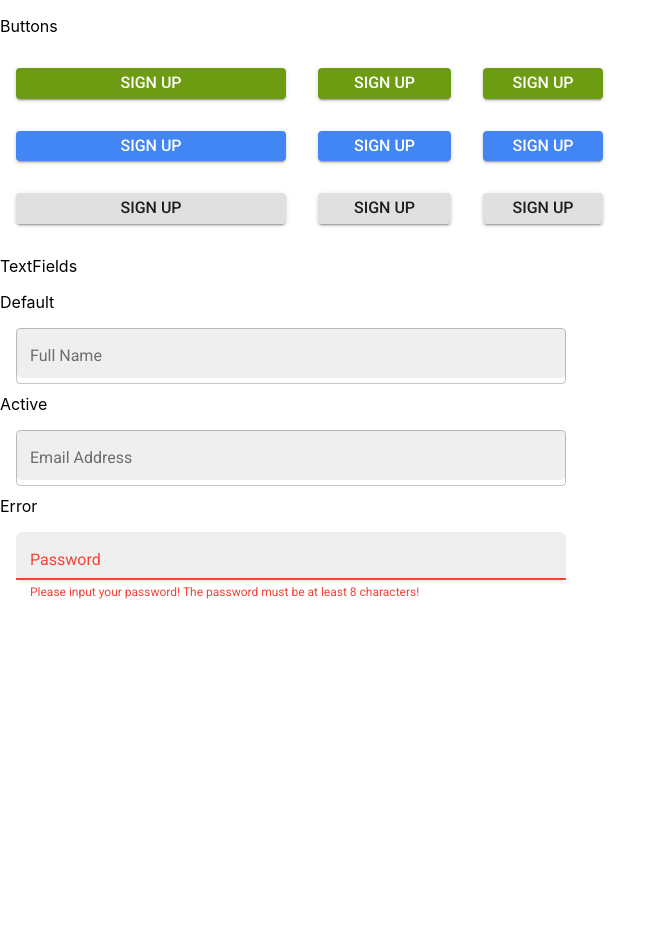
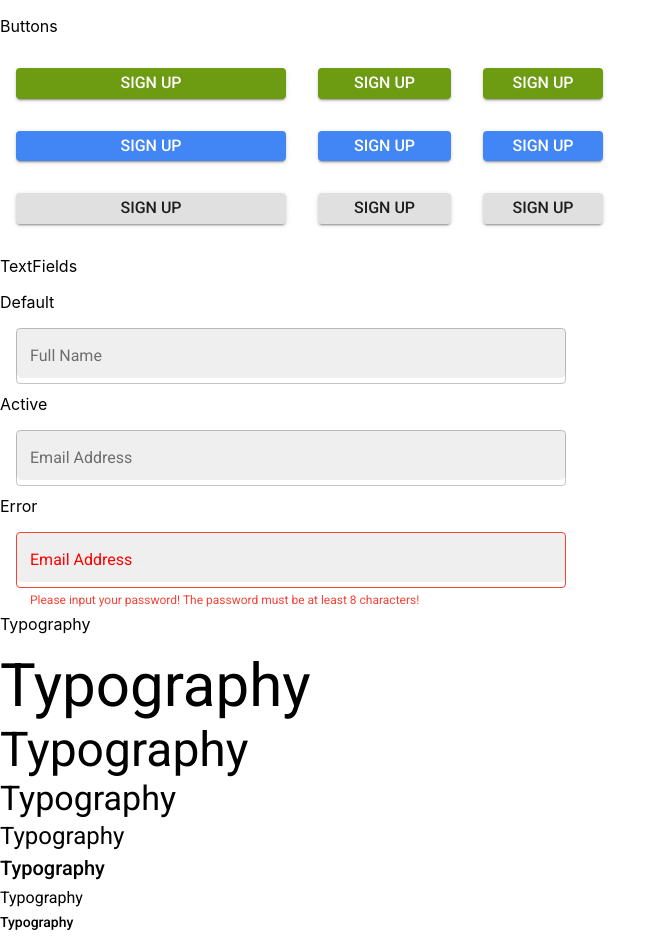
Before and after one commit to Ruslana-Logosha/Task-1, a React (Create React App) app: page / in a window 1280 px wide. Shown: the top 937 px of the page, without its empty margins (0-667 px from the left). Before the commit the page ends 800 px from the top, so only its background shows below. Built offline with nearby package versions, Linux system fonts and the light colour scheme.

Commit message:
adds Typography initial

```diff
--- a/package.json
+++ b/package.json
@@ -2,7 +2,7 @@
   "name": "task-1",
   "version": "0.1.0",
   "private": true,
-  "homepage": "https://Ruslana-Logosha.github.io/Task-1/tree/task-1",
+  "homepage": "https://Ruslana-Logosha.github.io/Task-1",
   "dependencies": {
     "@material-ui/core": "^4.11.3",
     "@material-ui/styles": "^4.11.3",
--- a/src/components/StoryBook.js
+++ b/src/components/StoryBook.js
@@ -2,6 +2,7 @@ import React from 'react';
 import Box from './Box';
 import Buttons from './Buttons';
 import TextFields from './TextFields';
+import Titles from './Typography';
 
 export default function StoryBook() {
   return (
@@ -10,6 +11,8 @@ export default function StoryBook() {
       <Buttons />
       <p>TextFields</p>
       <TextFields />
+      <p>Typography</p>
+      <Titles />
     </Box>
   );
 }
--- a/src/components/TextFields.js
+++ b/src/components/TextFields.js
@@ -1,9 +1,5 @@
 import React from 'react';
 import TextField from '@material-ui/core/TextField';
-import FormControl from '@material-ui/core/FormControl';
-import FormHelperText from '@material-ui/core/FormHelperText';
-import InputLabel from '@material-ui/core/InputLabel';
-import Input from '@material-ui/core/Input';
 import { makeStyles } from '@material-ui/core/styles';
 import Box from './Box';
 
@@ -17,9 +13,9 @@ const useStyles = makeStyles(theme => ({
     '& label.Mui-focused': {
       color: '#6D9B12',
     },
-    // '& .Mui-focused': {
-    //   border: '1px solid #6D9B12',
-    // },
+    '& label.Mui-error': {
+      color: '#FF0000',
+    },
   },
 }));
 
@@ -43,14 +39,15 @@ export default function TextFields() {
         variant="outlined"
       />
       <span>Error</span>
-      <FormControl className={styles.root} variant="outlined" error>
-        <InputLabel htmlFor="component-error">Password</InputLabel>
-        <Input />
-        <FormHelperText id="component-error-text">
-          Please input your password! The password must be at least 8
-          characters!
-        </FormHelperText>
-      </FormControl>
+      <TextField
+        className={styles.root}
+        label="Email Address"
+        placeholder="Placeholder"
+        variant="outlined"
+        error
+        helperText="Please input your password! The password must be at least 8
+          characters!"
+      />
     </Box>
   );
 }
--- /dev/null
+++ b/src/components/Typography.js
@@ -0,0 +1,103 @@
+import React from 'react';
+import Typography from '@material-ui/core/Typography';
+import { makeStyles } from '@material-ui/core/styles';
+import Box from './Box';
+
+const useStyles = makeStyles(theme => ({
+  props: {
+    MuiTypography: {
+      variantMapping: {
+        h1: 'h2',
+        h2: 'h2',
+        h3: 'h2',
+        h4: 'h2',
+        h5: 'h2',
+        h6: 'h2',
+        subtitle1: 'h2',
+        subtitle2: 'h2',
+      },
+    },
+  },
+  typography: {
+    h2: {
+      fontWeight: '900',
+      fontSize: '36px',
+      fontStyle: 'normal',
+      lineHeight: '1.17',
+    },
+    h3: {
+      fontWeight: '700',
+      fontSize: '32px',
+      fontStyle: 'normal',
+      lineHeight: '1.17',
+    },
+    h4: {
+      fontWeight: '500',
+      fontSize: '28px',
+      fontStyle: 'normal',
+      lineHeight: '1.17',
+    },
+    h5: {
+      fontWeight: '500',
+      fontSize: '24px',
+      fontStyle: 'normal',
+      lineHeight: '1.17',
+    },
+    h6: {
+      fontWeight: '500',
+      fontSize: '18px',
+      fontStyle: 'normal',
+      lineHeight: '1.17',
+    },
+    subtitle1: {
+      fontWeight: '700',
+      fontSize: '16px',
+      fontStyle: 'normal',
+      lineHeight: '1.17',
+    },
+    subtitle2: {
+      fontWeight: '700',
+      fontSize: '14px',
+      fontStyle: 'normal',
+      lineHeight: '1.17',
+    },
+    body1: {
+      fontWeight: '300',
+      fontSize: '14px',
+      fontStyle: 'normal',
+      lineHeight: '1.17',
+    },
+  },
+}));
+export default function Titles() {
+  const styles = useStyles();
+
+  return (
+    <Box dispaly="flex" flexDirection="column">
+      <Typography className={styles.root} variant="h2">
+        Typography
+      </Typography>
+      <Typography className={styles.root} variant="h3">
+        Typography
+      </Typography>
+      <Typography className={styles.root} variant="h4">
+        Typography
+      </Typography>
+      <Typography className={styles.root} variant="h5">
+        Typography
+      </Typography>
+      <Typography className={styles.root} variant="h6">
+        Typography
+      </Typography>
+      <Typography className={styles.root} variant="subtitle1">
+        Typography
+      </Typography>
+      <Typography className={styles.root} variant="subtitle2">
+        Typography
+      </Typography>
+      <Typography className={styles.root} variant="body1">
+        Typography
+      </Typography>
+    </Box>
+  );
+}
```
